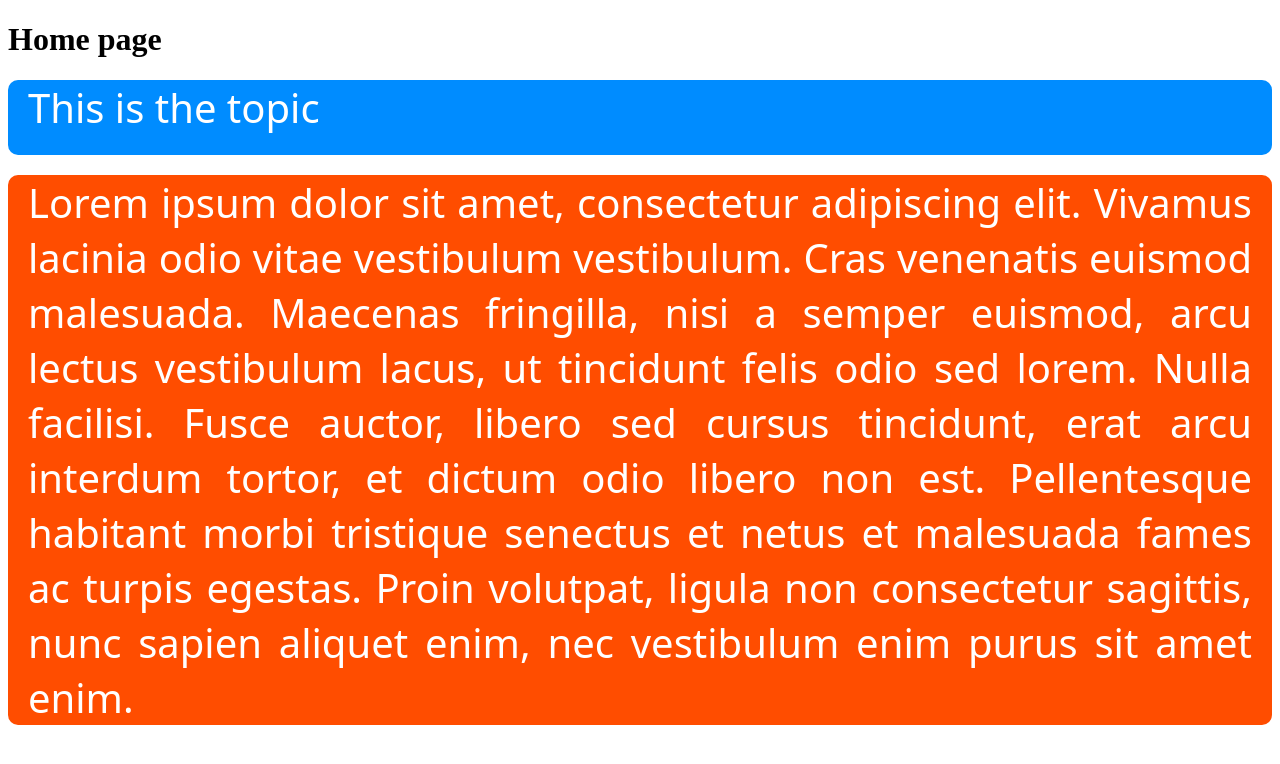
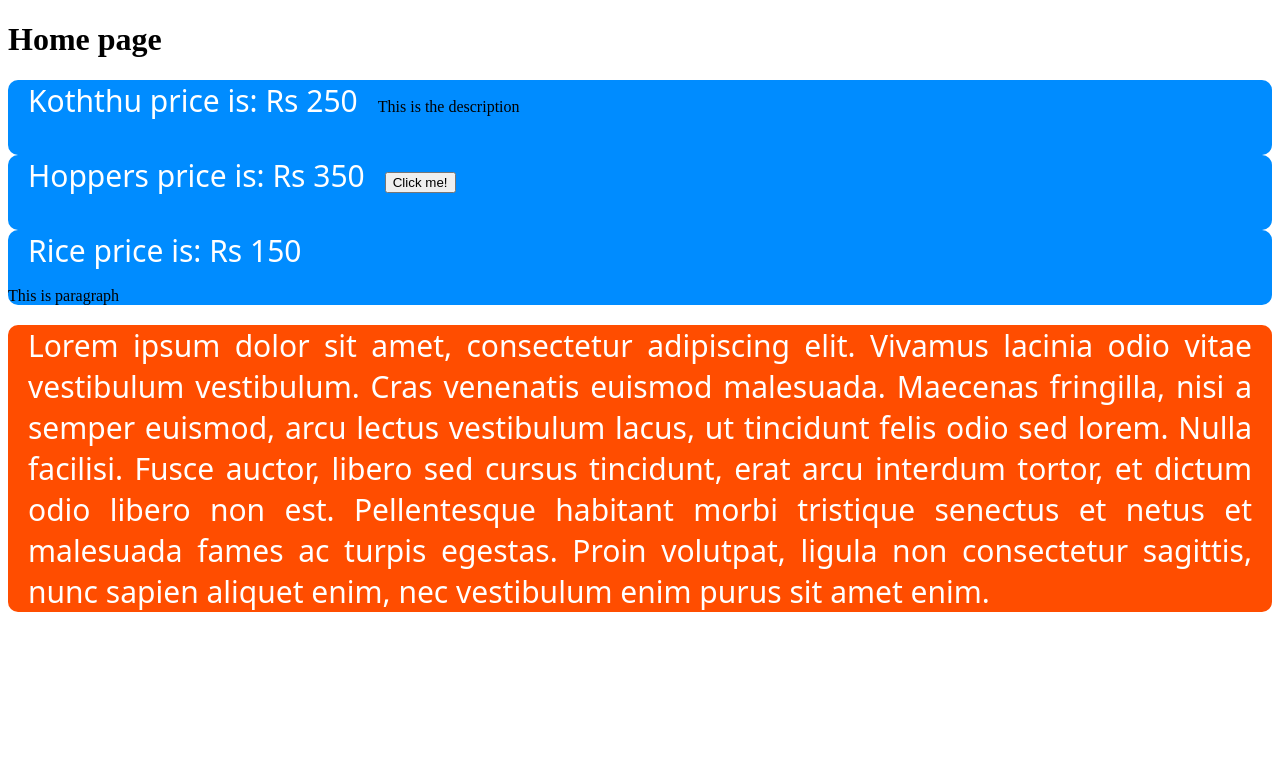
Before and after one commit to ukmuniweera/ReactJS_Tutorials, a React (Create React App) app in the folder React Js Frame/project/: page / in a window 1280 px wide. Shown: the top 764 px of the page. Built offline with nearby package versions, Linux system fonts and the light colour scheme.

Commit message:
Work with js props

```diff
--- a/React Js Frame/project/src/components/Content.css
+++ b/React Js Frame/project/src/components/Content.css
@@ -6,7 +6,7 @@
 }
 
 .text{
-    font-size: 40px;
+    font-size: 30px;
     font-family: system-ui, -apple-system, BlinkMacSystemFont, 'Segoe UI', Roboto, Oxygen, Ubuntu, Cantarell, 'Open Sans', 'Helvetica Neue', sans-serif;
     color: white;
     margin-left: 20px;
--- a/React Js Frame/project/src/components/TopicBox.js
+++ b/React Js Frame/project/src/components/TopicBox.js
@@ -1,11 +1,13 @@
 import React from 'react';
 import './TopicBox.css';
 
-export default function TopicBox() {
-  return (
+export default function TopicBox(props) {
+    const topic = 'Topic bar';
+    return (
     <div>
         <div className="topicBox">
-            <span className='text'>This is the topic</span>
+            <span className='text'>{props.food} price is: {props.price}</span>
+            {props.children}
         </div>
     </div>
   )
--- a/React Js Frame/project/src/pages/Home.js
+++ b/React Js Frame/project/src/pages/Home.js
@@ -6,7 +6,15 @@ export default function Home() {
   return (
     <div>
         <h1>Home page</h1>
-        <TopicBox></TopicBox>
+        <TopicBox food = "Koththu" price = "Rs 250" >
+            <span>This is the description</span>
+        </TopicBox>
+        <TopicBox food = "Hoppers" price = "Rs 350" >
+            <button>Click me!</button>
+        </TopicBox>
+        <TopicBox food = "Rice" price = "Rs 150" >
+            <p>This is paragraph</p>
+        </TopicBox>
         <Content></Content>
     </div>
   )
```
